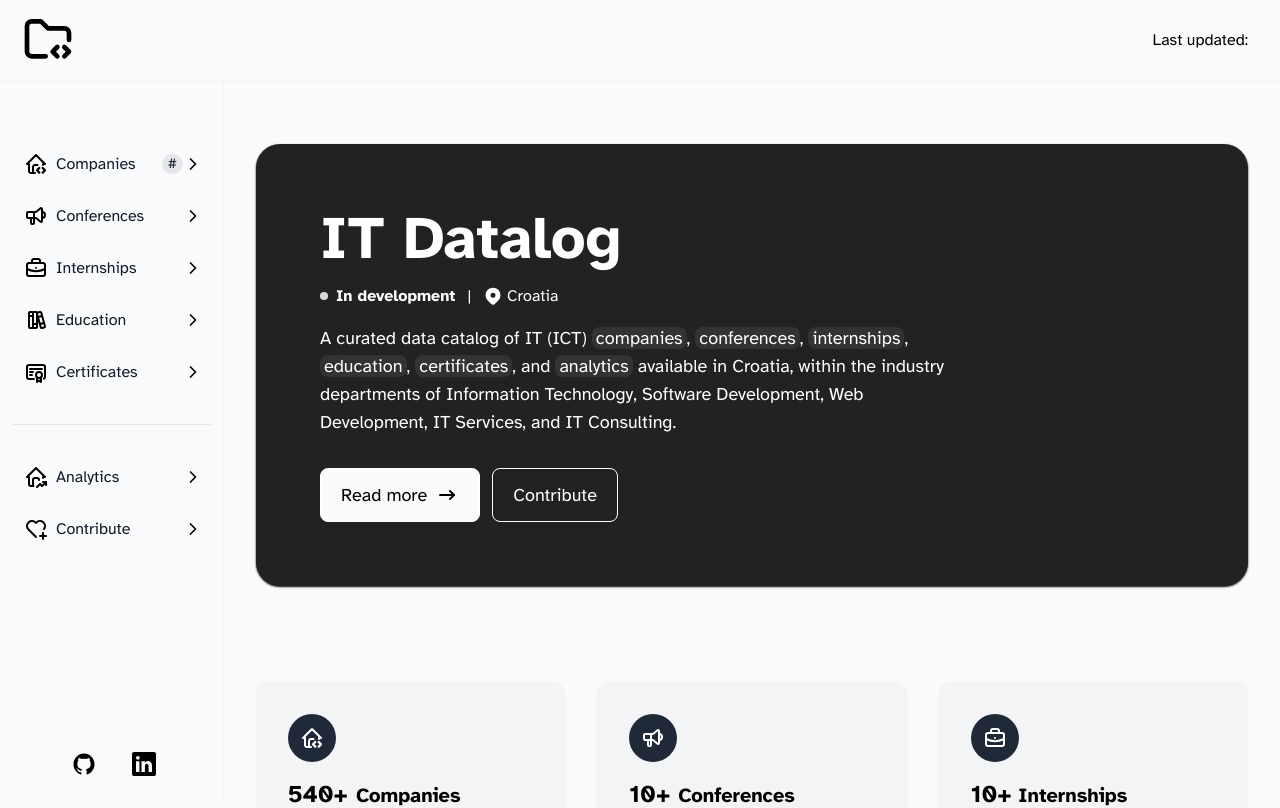
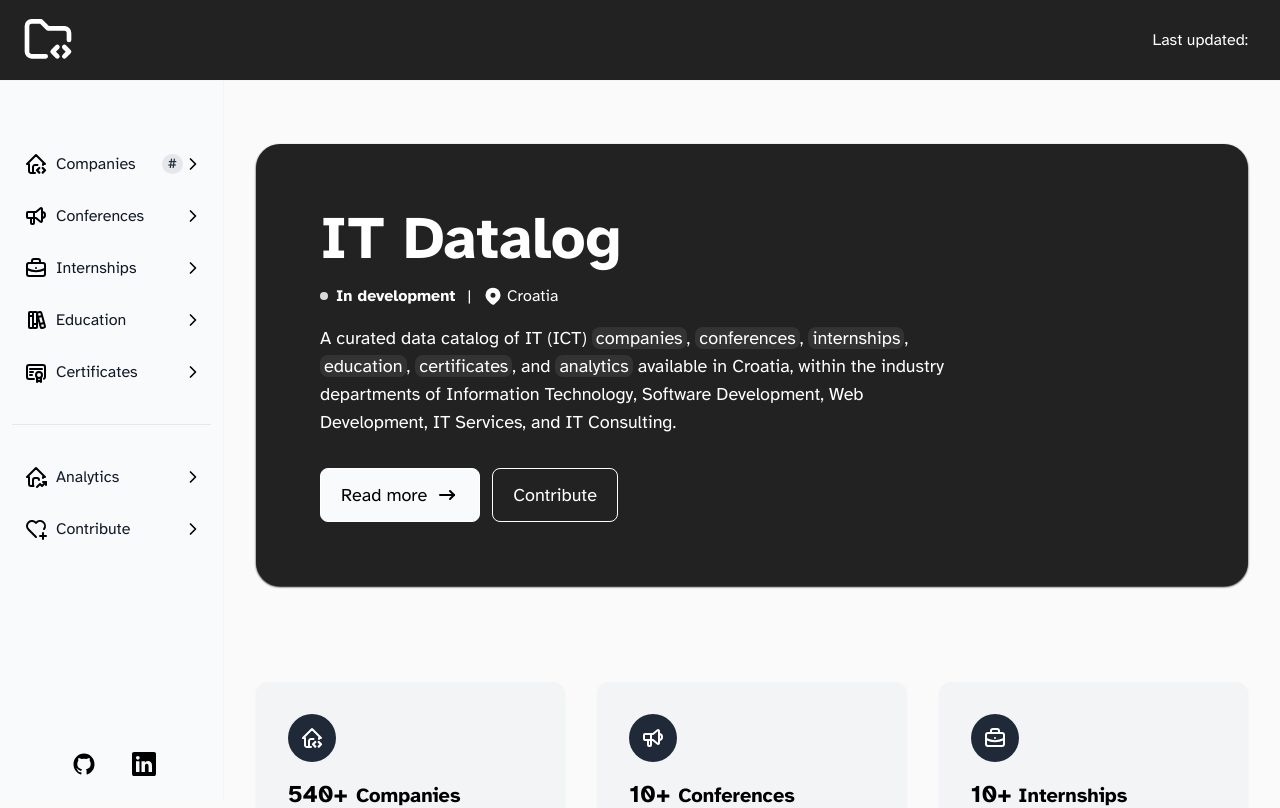
Before and after one commit to stefanicjuraj/datalog, a React (Vite) app: page / in a window 1280 px wide. Shown: the top 808 px of the page. Built offline with nearby package versions, Linux system fonts and the light colour scheme; no server answers.

Commit message:
feat(sidebar): set navbar to dark mode

```diff
--- a/src/components/Sidebar.tsx
+++ b/src/components/Sidebar.tsx
@@ -1,7 +1,7 @@
 import { useEffect, useState } from "react";
 import { Link, useLocation } from "react-router-dom";
-import favicon from "../../public/favicon-dark.svg";
-import menu from "../assets/icons/menu.svg";
+import favicon from "../../public/favicon-light.svg";
+import menu from "../assets/icons/menu-light.svg";
 import chevron from "../assets/icons/chevron-right.svg";
 import company from "../assets/icons/company-dark.svg";
 import conference from "../assets/icons/conference-dark.svg";
@@ -84,12 +84,12 @@ const Sidebar: React.FC = () => {
     return (
         <div>
             {/* navbar */}
-            <nav className="fixed top-0 z-50 w-full bg-[#F9FAFB] border-b border-gray-100">
+            <nav className="fixed top-0 z-50 w-full bg-[#222] border-b border-gray-100">
                 <div className="px-3 py-3 lg:px-5 lg:pl-3">
                     <div className="flex items-center justify-between">
                         <div className="flex items-center justify-start">
                             {/* navbar toggle menu */}
-                            <a aria-controls="logo-sidebar" type="button" onClick={toggleSidebar} className="inline-flex items-center p-2 text-sm text-gray-500 rounded-lg sm:hidden hover:bg-gray-100 focus:outline-none focus:ring-2 focus:ring-gray-200 cursor-pointer">
+                            <a aria-controls="logo-sidebar" type="button" onClick={toggleSidebar} className="inline-flex items-center p-2 text-sm text-gray-500 rounded-lg sm:hidden hover:bg-[#333] focus:outline-none focus:ring-2 focus:ring-[#333] cursor-pointer">
                                 <img src={menu} className="h-6 w-6" alt="menu" />
                             </a>
                             {/* favicon */}
@@ -103,8 +103,8 @@ const Sidebar: React.FC = () => {
                         <div className="flex items-center mr-3">
                             {/* <img src={github} className="mr-3 h-7 w-7" alt="github" /> */}
                             <div>
-                                <p className="text-md text-black">Last updated:</p>
-                                <p className="text-md text-black">{date}</p>
+                                <p className="text-md text-white">Last updated:</p>
+                                <p className="text-md text-white">{date}</p>
                             </div>
                         </div>
                     </div>
```
Also changed, not shown: src/assets/icons/menu-light.svg (added).
